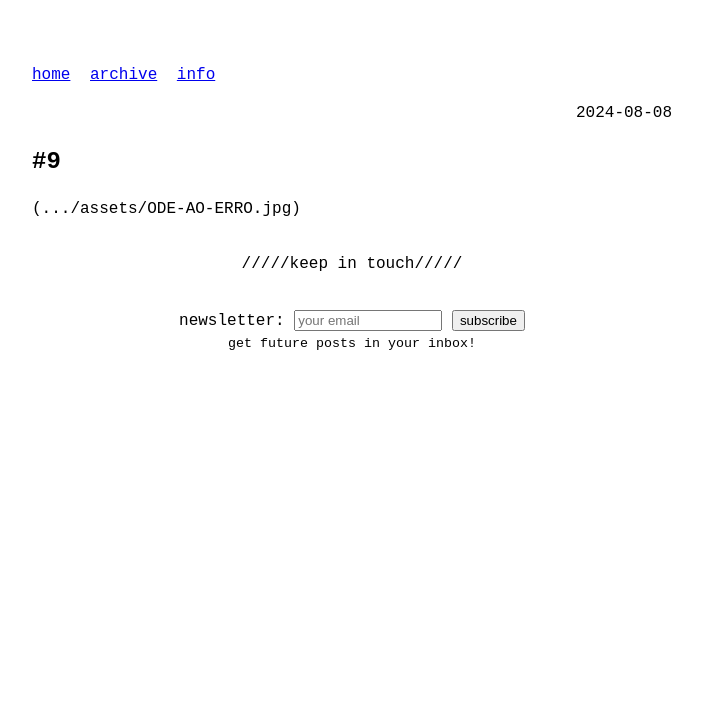
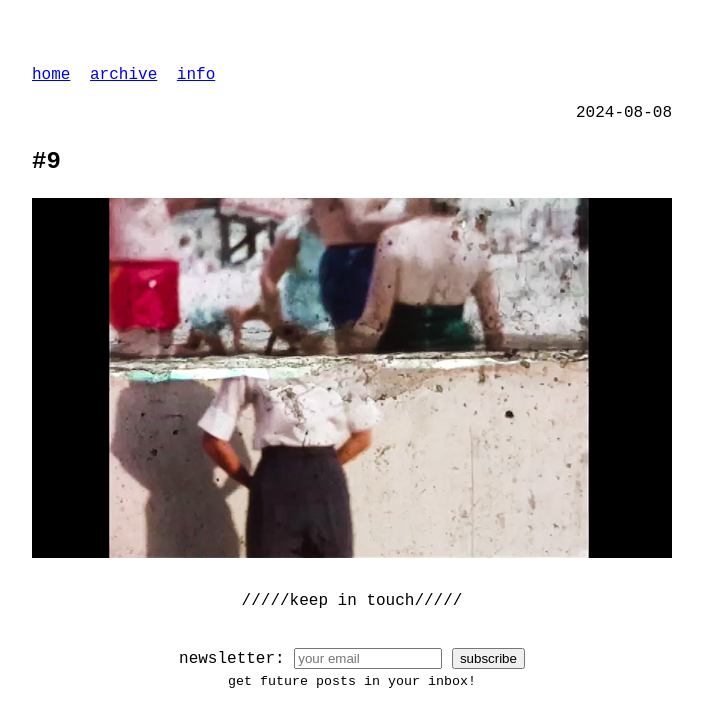
Before and after one commit to odaniloluna/odaniloluna.github.io, a Jekyll site: the page built from _posts/2024-08-08-#9.md, in a window 1280 px wide. Shown: the top 727 px of the page, without its empty margins (288-991 px from the left). Built offline with Jekyll 4.4.1, drawn with Linux system fonts in a browser that asks for light colours.

Commit message:
Update 2024-08-08-#9.md

```diff
--- a/_posts/2024-08-08-#9.md
+++ b/_posts/2024-08-08-#9.md
@@ -5,5 +5,4 @@ slug: #9
 ---
 
 <p class="description" style="text-align: justify;">
-
-(.../assets/ODE-AO-ERRO.jpg)
+<img src="assets/ODE-AO-ERRO.jpg" />
```
